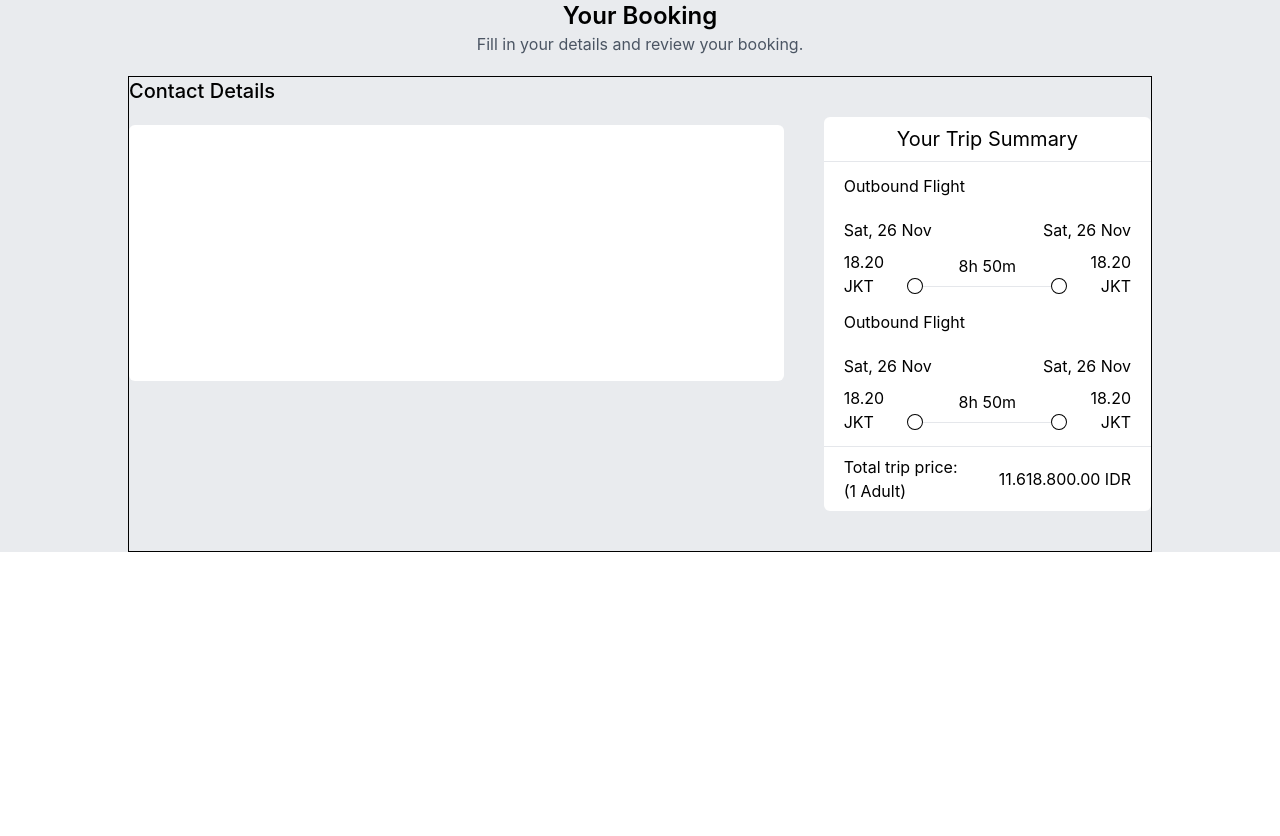
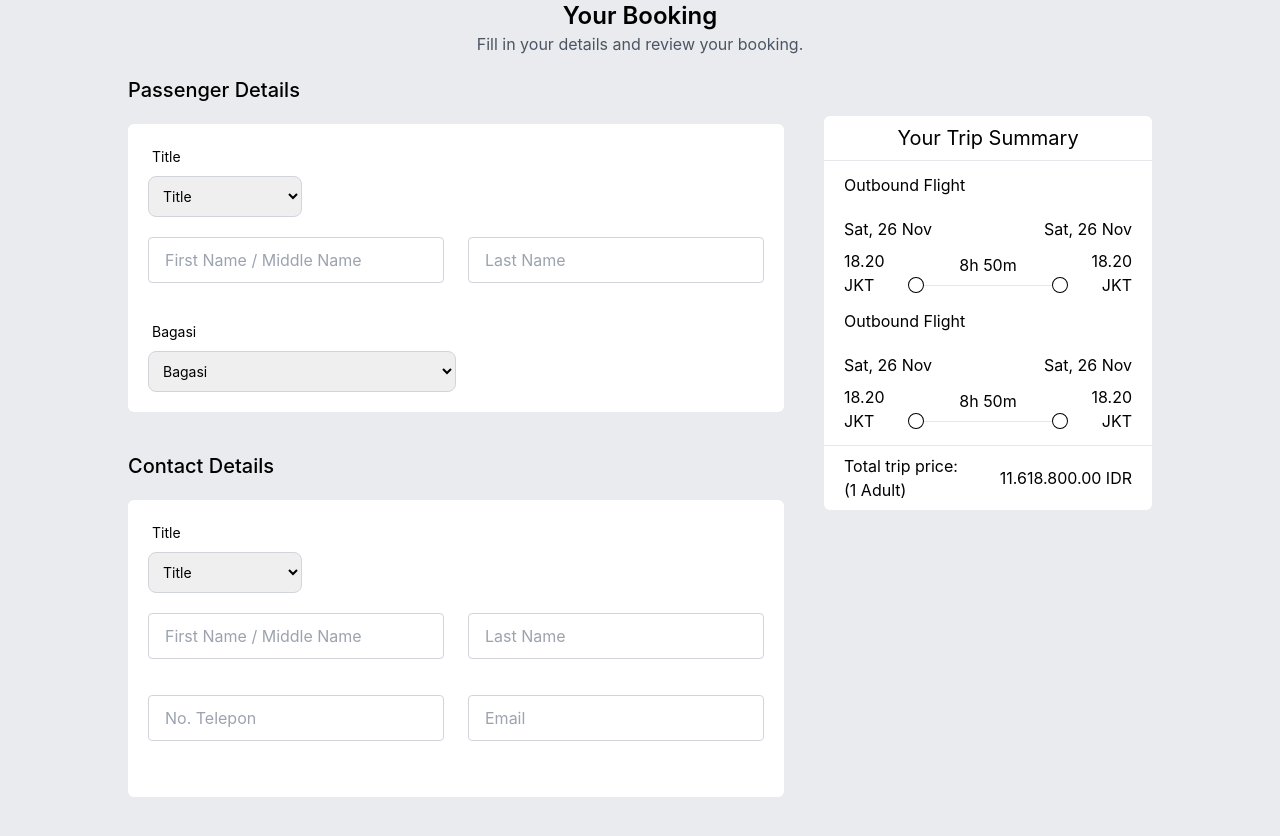
Before and after one commit to Andarios910/final-project, a React (Create React App) app: page / in a window 1280 px wide. Before the commit the page ends 800 px from the top, so only its background shows below. Built offline with nearby package versions, Linux system fonts and the light colour scheme.

Commit message:
change form

```diff
--- a/src/pages/TransaksiPage.jsx
+++ b/src/pages/TransaksiPage.jsx
@@ -1,21 +1,101 @@
-import React from 'react'
+import React, { useState } from 'react'
 import OutboundFlight from '../components/TransaksiComponent/OutboundFlight'
 
 export default function TransaksiPage() {
+    // const [select, setSelect] = useState(false)
+
     return (
         <div className='h-full bg-[#e9ebee]'>
             <h1 className='font-semibold text-2xl text-center'>Your Booking</h1>
             <p className='text-center text-gray-600'>Fill in your details and review your booking.</p>
-            <div className='md:flex md:justify-between max-w-[1024px] mx-auto border border-black mt-5 pb-10 px-5 md:px-0'>
+            <div className='md:flex md:justify-between max-w-[1024px] mx-auto mt-5 pb-10 px-5 md:px-0'>
                 <div className='w-full md:w-4/6 mr-10'>
-                    <div>
-                        <h2 className='text-xl font-medium'>Contact Details</h2>
-                        <div className='bg-white h-64 mt-5 rounded-md'>
-
+                    <div className='relative'>
+                        <h2 className='text-xl font-medium'>Passenger Details</h2>
+                        <div className='bg-white mt-5 rounded-md p-5'>
+                            <form>
+                                <label className='text-sm ml-1'>Title</label>
+                                <select id="title" className="w-1/4 mt-2 border border-gray-300 text-black text-sm rounded-lg focus:ring-blue-500 focus:border-blue-500 block p-2.5">
+                                    <option selected>Title</option>
+                                    <option value="Mr">Mr</option>
+                                    <option value="Mrs">Mrs</option>
+                                    <option value="Ms">Ms</option>
+                                </select>
+                                <div className="flex flex-wrap -mx-3 mb-6 mt-5">
+                                    <div className="w-full md:w-1/2 px-3 mb-6 md:mb-0">
+                                        <input
+                                            className="appearance-none block w-full bg-white border border-gray-300 text-gray-700 rounded py-3 px-4 mb-3 leading-tight focus:outline-none"
+                                            id="grid-first-name"
+                                            type="text"
+                                            placeholder="First Name / Middle Name" />
+                                        {/* <p className="text-red-500 text-xs italic">Please fill out this field.</p> */}
+                                    </div>
+                                    <div className="w-full md:w-1/2 px-3">
+                                        <input
+                                            className="appearance-none block w-full bg-white border border-gray-300 text-gray-700 rounded py-3 px-4 leading-tight focus:outline-none focus:bg-white focus:border-gray-500"
+                                            id="grid-last-name"
+                                            type="text"
+                                            placeholder="Last Name" />
+                                    </div>
+                                </div>
+                                <label className='text-sm ml-1'>Bagasi</label>
+                                <select id="title" className="w-1/2 mt-2 border border-gray-300 text-black text-sm rounded-lg focus:ring-blue-500 focus:border-blue-500 block p-2.5">
+                                    <option selected>Bagasi</option>
+                                    <option value="Mr">Mr</option>
+                                    <option value="Mrs">Mrs</option>
+                                    <option value="Ms">Ms</option>
+                                </select>
+                            </form>
+                        </div>
+                        <h2 className='text-xl font-medium mt-10'>Contact Details</h2>
+                        <div className='bg-white mt-5 rounded-md p-5'>
+                            <form>
+                                <label className='text-sm ml-1'>Title</label>
+                                <select id="title" className="w-1/4 mt-2 border border-gray-300 text-black text-sm rounded-lg focus:ring-blue-500 focus:border-blue-500 block p-2.5">
+                                    <option selected>Title</option>
+                                    <option value="Mr">Mr</option>
+                                    <option value="Mrs">Mrs</option>
+                                    <option value="Ms">Ms</option>
+                                </select>
+                                <div className="flex flex-wrap -mx-3 mb-6 mt-5">
+                                    <div className="w-full md:w-1/2 px-3 mb-6 md:mb-0">
+                                        <input
+                                            className="appearance-none block w-full bg-white border border-gray-300 text-gray-700 rounded py-3 px-4 mb-3 leading-tight focus:outline-none"
+                                            id="grid-first-name"
+                                            type="text"
+                                            placeholder="First Name / Middle Name" />
+                                        {/* <p className="text-red-500 text-xs italic">Please fill out this field.</p> */}
+                                    </div>
+                                    <div className="w-full md:w-1/2 px-3">
+                                        <input
+                                            className="appearance-none block w-full bg-white border border-gray-300 text-gray-700 rounded py-3 px-4 leading-tight focus:outline-none focus:bg-white focus:border-gray-500"
+                                            id="grid-last-name"
+                                            type="text"
+                                            placeholder="Last Name" />
+                                    </div>
+                                </div>
+                                <div className="flex flex-wrap -mx-3 mb-6 mt-5">
+                                    <div className="w-full md:w-1/2 px-3 mb-6 md:mb-0">
+                                        <input
+                                            className="appearance-none block w-full bg-white border border-gray-300 text-gray-700 rounded py-3 px-4 mb-3 leading-tight focus:outline-none"
+                                            id="grid-first-name"
+                                            type="text"
+                                            placeholder="No. Telepon" />
+                                        {/* <p className="text-red-500 text-xs italic">Please fill out this field.</p> */}
+                                    </div>
+                                    <div className="w-full md:w-1/2 px-3">
+                                        <input
+                                            className="appearance-none block w-full bg-white border border-gray-300 text-gray-700 rounded py-3 px-4 leading-tight focus:outline-none focus:bg-white focus:border-gray-500"
+                                            id="grid-last-name"
+                                            type="text"
+                                            placeholder="Email" />
+                                    </div>
+                                </div>
+                            </form>
                         </div>
                     </div>
                 </div>
-                <div className='w-full md:w-2/6 bg-white rounded-md mt-10'>
+                <div className='w-full md:w-2/6 h-full bg-white rounded-md mt-10'>
                     <h2 className='text-center text-xl border-b py-2'>Your Trip Summary</h2>
                     <p className='px-5 py-3'>Outbound Flight</p>
                     <OutboundFlight />
```
